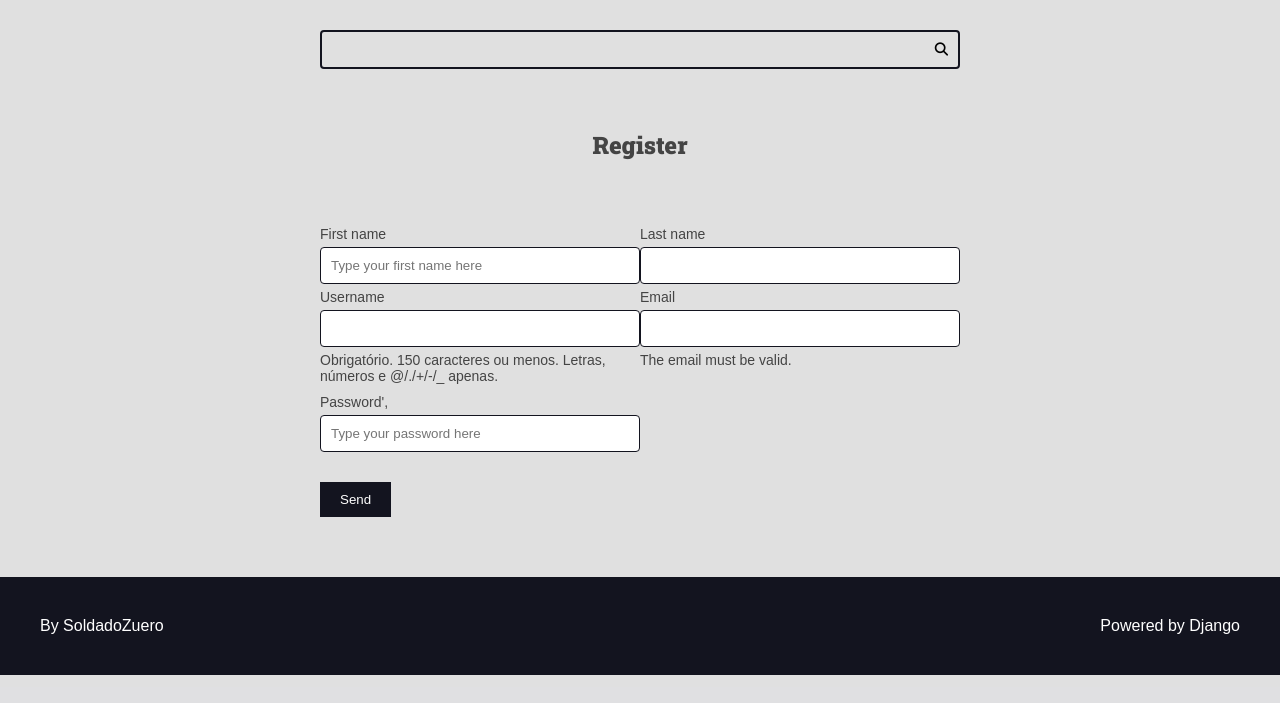
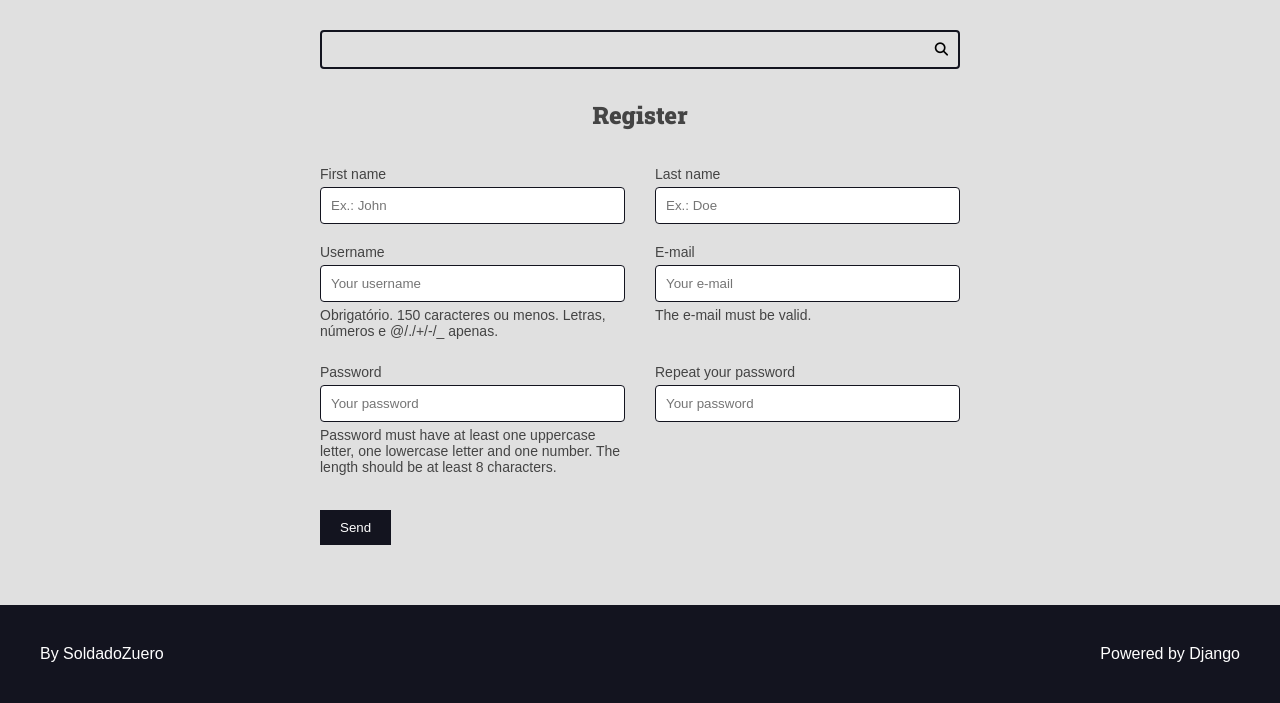
Before and after one commit to SoldadoZuero/curso-django-projeto1, a Django app: page /authors/register/ in a window 1280 px wide. Shown: the part 113-816 px from the top of the page. Before the commit the page ends 788 px from the top, so only its background shows below. Run offline with Django 4.2, Linux system fonts and the light colour scheme.

Commit message:
Started to test forms

```diff
--- a/authors/forms.py
+++ b/authors/forms.py
@@ -1,36 +1,92 @@
+from typing import Any, Dict  # noqa F401
 from django import forms
 from django.contrib.auth.models import User
+from django.core.exceptions import ValidationError
+import re
+
+
+def add_attr(field, attr_name, attr_new_val):
+    existing = field.widget.attrs.get(attr_name, '')
+    field.widget.attrs[attr_name] = f'{existing} {attr_new_val}'.strip()
+
+
+def add_placeholder(field, placeholder_val):
+    add_attr(field, 'placeholder', placeholder_val)
+
+
+def strong_password(password):
+    regex = re.compile(r'^(?=.*[a-z])(?=.*[A-Z])(?=.*[0-9]).{8,}$')
+
+    if not regex.match(password):
+        raise ValidationError((
+            'Password must have at least one uppercase letter, '
+            'one lowercase letter and one number. The length should be '
+            'at least 8 characters.'
+        ),
+            code='invalid'
+        )
 
 
 class RegisterForm(forms.ModelForm):
+    def __init__(self, *args, **kwargs):
+        super().__init__(*args, **kwargs)
+        add_placeholder(self.fields['username'], 'Your username')
+        add_placeholder(self.fields['email'], 'Your e-mail')
+        add_placeholder(self.fields['first_name'], 'Ex.: John')
+        add_placeholder(self.fields['last_name'], 'Ex.: Doe')
+        add_placeholder(self.fields['password'], 'Your password')
+        add_placeholder(self.fields['password2'], 'Your password')
+
+    password = forms.CharField(
+        required=True,
+        widget=forms.PasswordInput(),
+        error_messages={
+            'required': 'Password must not be empty'
+        },
+        label='Password',
+        help_text=(
+            'Password must have at least one uppercase letter, '
+            'one lowercase letter and one number. The length should be '
+            'at least 8 characters.'
+        )
+    )
+    password2 = forms.CharField(
+        required=True,
+        widget=forms.PasswordInput(),
+        label='Repeat your password'
+    )
+
     class Meta:
         model = User
-        fields = ['first_name',
-                  'last_name',
-                  'username',
-                  'email',
-                  'password',
-                  ]
+        fields = [
+            'first_name',
+            'last_name',
+            'username',
+            'email',
+            'password',
+        ]
+        # exclude = ['first_name']
         labels = {
             'username': 'Username',
             'first_name': 'First name',
             'last_name': 'Last name',
-            'email': 'Email',
-            'password': "Password',"
+            'email': 'E-mail',
         }
         help_texts = {
-            'email': 'The email must be valid.',
+            'email': 'The e-mail must be valid.',
         }
         error_messages = {
             'username': {
                 'required': 'This field must not be empty',
             }
         }
-        widgets = {
-            'first_name': forms.TextInput(attrs={
-                'placeholder': 'Type your first name here'
-            }),
-            'password': forms.PasswordInput(attrs={
-                'placeholder': 'Type your password here'
+
+    def clean(self):
+        cleaned_data = super().clean()
+        password = cleaned_data.get('password')
+        password2 = cleaned_data.get('password2')
+
+        if password != password2:
+            raise ValidationError({
+                'password2': "Password don't match"
             })
-        }
--- a/authors/templates/authors/pages/register_view.html
+++ b/authors/templates/authors/pages/register_view.html
@@ -3,18 +3,21 @@
 {% block title %}Register | {% endblock title %}
 
 {% block content %}
-
-<div class="main-container center container">
-    <h2>Register {{ request.session.number }} </h2>
+  <div class="main-content center container">
+    <h2>Register </h2>
   </div>
 
-<div class="main-container container">
+  {% include 'recipes/partials/messages.html' %}
+
+  <div class="main-content container">
     <form action="{% url 'authors:create' %}" method="POST">
+      {% csrf_token %}
+
       <div class="form-content form-content-grid">
         {% for field in form %}
           <div class="form-group">
             <label for="{{ field.id_for_label }}">{{ field.label }}</label>
-                        {{ field }}
+            {{field}}
 
             {% if field.help_text %}
               <p class="help-text">{{ field.help_text }}</p>
@@ -24,6 +27,17 @@
           </div>
         {% endfor %}
       </div>
+
+      {% if forms.errors %}
+        <div class="form-content form-content-grid">
+          <div class="form-group">
+            <div class="message message-error">
+              Fix the erros on the form and send again
+            </div>
+          </div>
+        </div>
+      {% endif %}
+
       <div class="form-content form-content-grid">
         <div class="form-group">
           <button type="submit">Send</button>
@@ -31,5 +45,4 @@
       </div>
     </form>
   </div>
-
 {% endblock content %}
--- a/authors/urls.py
+++ b/authors/urls.py
@@ -1,4 +1,5 @@
 from django.urls import path
+
 from . import views
 
 app_name = 'authors'
--- a/authors/views.py
+++ b/authors/views.py
@@ -1,6 +1,8 @@
-from django.shortcuts import render, redirect
+from django.http import Http404
+from django.shortcuts import redirect, render
+from django.contrib import messages
+
 from .forms import RegisterForm
-from django.http import Http404
 
 
 def register_view(request):
@@ -17,6 +19,12 @@ def register_create(request):
 
     POST = request.POST
     request.session['register_form_data'] = POST
-    form = RegisterForm(POST)  # noqa F481
+    form = RegisterForm(POST)
+
+    if form.is_valid():
+        form.save()
+        messages.success(request, 'Your user is created, please log in.')
+
+        del (request.session['register_form_data'])
 
     return redirect('authors:register')
--- a/recipes/static/recipes/css/styles.css
+++ b/recipes/static/recipes/css/styles.css
@@ -323,24 +322,25 @@ h6 {
     display: block;
     margin: 0.5rem 0;
     font-size: 1.4rem;
-    list-style: none;
+    list-style-type: none;
   }
 
-.errorlist{
+  .errorlist {
+    list-style: none;
     color: var(--color-error-dark);
   }
 
   .form-content input {
     width: 100%;
     padding: 1rem;
-    border-radius: .4rem;
+    border-radius: 0.4rem;
     border: 1px solid var(--color-primary-dark);
   }
 
-.form-content-grid{
+  .form-content-grid {
     display: grid;
     grid-template-columns: repeat(auto-fit, minmax(30rem, 1fr));
-    gap: calc(var(--spacing-gutter-medium) / 2), var(--spacing-gutter-medium);
+    gap: calc(var(--spacing-gutter-medium) / 2) var(--spacing-gutter-medium);
   }
 
   .form-content button {
```
Also changed, not shown: other parts of recipes/static/recipes/css/styles.css (+42 -42 lines), authors/test/test_author_register_form.py (added, +48 -0 lines), authors/test/__init__.py (added). Lines whose indentation alone changed are shown as unchanged.
